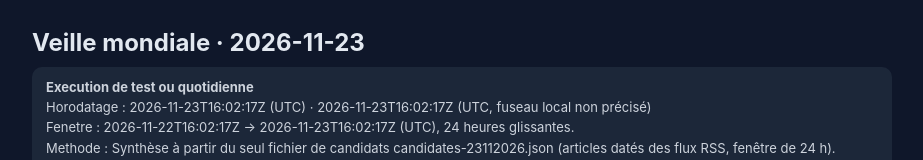
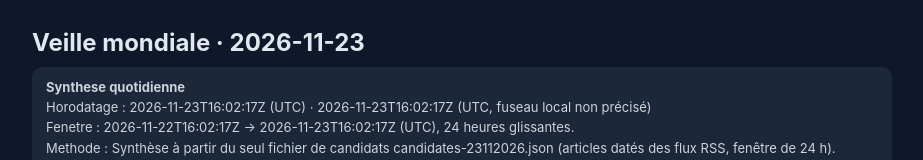
Before and after one commit to T-dres/world-news-synthese, a plain HTML site: page index.html in a window 1280 px wide. Shown: the top 160 px of the page, without its empty margins (178-1101 px from the left). Drawn offline with Linux system fonts and the light colour scheme.

Commit message:
Synthese 23112026

```diff
--- a/index.html
+++ b/index.html
@@ -12,7 +12,7 @@ a{color:#93c5fd} li{margin:4px 0} .sec{margin-bottom:6px}
 .badge.c{background:#14532d} .badge.p{background:#78350f}
 </style></head><body><main>
 <h1>Veille mondiale &middot; 2026-11-23</h1>
-<div class="note"><b>Execution de test ou quotidienne</b><br>Horodatage : 2026-11-23T16:02:17Z (UTC) &middot; 2026-11-23T16:02:17Z (UTC, fuseau local non précisé)<br>Fenetre : 2026-11-22T16:02:17Z &rarr; 2026-11-23T16:02:17Z (UTC), 24 heures glissantes.<br>Methode : Synthèse à partir du seul fichier de candidats candidates-23112026.json (articles datés des flux RSS, fenêtre de 24 h). Aucune recherche web, aucune page ouverte en entier (ouverte=false) : seuls les titres et résumés ont été lus. Chaque source est un article du fichier, avec son url et sa published_utc exactes et son champ biais repris tel quel. Un fait est « consolidé » s&#x27;il est confirmé par au moins 2 sources distinctes dont au moins une sans biais signalé ; sinon « à confirmer ». Un fait rapporté seulement par un média d&#x27;État est présenté « selon [média] ».</div>
+<div class="note"><b>Synthese quotidienne</b><br>Horodatage : 2026-11-23T16:02:17Z (UTC) &middot; 2026-11-23T16:02:17Z (UTC, fuseau local non précisé)<br>Fenetre : 2026-11-22T16:02:17Z &rarr; 2026-11-23T16:02:17Z (UTC), 24 heures glissantes.<br>Methode : Synthèse à partir du seul fichier de candidats candidates-23112026.json (articles datés des flux RSS, fenêtre de 24 h). Aucune recherche web, aucune page ouverte en entier (ouverte=false) : seuls les titres et résumés ont été lus. Chaque source est un article du fichier, avec son url et sa published_utc exactes et son champ biais repris tel quel. Un fait est « consolidé » s&#x27;il est confirmé par au moins 2 sources distinctes dont au moins une sans biais signalé ; sinon « à confirmer ». Un fait rapporté seulement par un média d&#x27;État est présenté « selon [média] ».</div>
 <h3>Controles qualite</h3><div class='sec'>
 <ul><li class='warn'>Sujet 1 : aucune source lue en texte intégral</li><li class='warn'>Sujet 2 : 4 domaines distincts (&lt; 5)</li><li class='warn'>Sujet 2 : aucune source lue en texte intégral</li><li class='warn'>Sujet 3 : 3 domaines distincts (&lt; 5)</li><li class='warn'>Sujet 3 : aucune source lue en texte intégral</li><li class='warn'>Sujet 4 : 4 domaines distincts (&lt; 5)</li><li class='warn'>Sujet 4 : aucune source lue en texte intégral</li><li class='warn'>Sujet 5 : aucune source lue en texte intégral</li></ul>
 </div><p class='nb'>Fait consolide = au moins 2 sources concordantes, dont une sans biais signale. A confirmer = source isolee ou non verifiee. Analyse et Signal faible ne sont pas des faits.</p>
```
